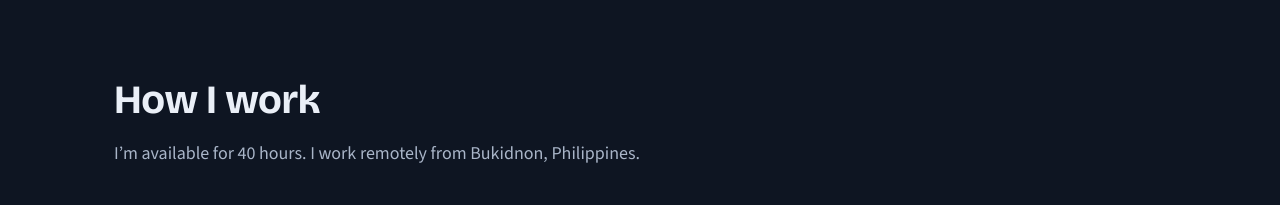
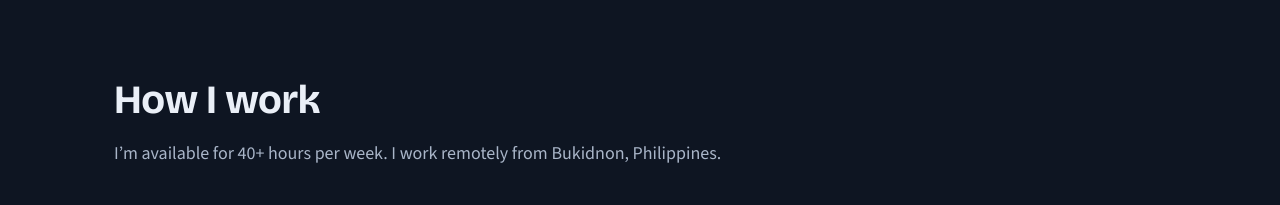
Before and after one commit to danilovillamora/danilovillamora.github.io, a plain HTML site: page index.html in a window 1280 px wide. Shown: the part 6220-6425 px from the top of the page. Drawn offline with nearby package versions, Linux system fonts and the light colour scheme.

Commit message:
Update index.html

```diff
--- a/index.html
+++ b/index.html
@@ -253,7 +253,7 @@ footer .wrap{display:flex;justify-content:space-between;flex-wrap:wrap;gap:16px}
   <section id="how" aria-labelledby="h-h">
     <div class="wrap">
       <h2 id="h-h" class="reveal">How I work</h2>
-      <p class="lead reveal">I’m available for 40 hours. I work remotely from Bukidnon, Philippines.</p>
+      <p class="lead reveal">I’m available for 40+ hours per week. I work remotely from Bukidnon, Philippines.</p>
       <ol class="steps">
         <li class="reveal"><h3>Intro call</h3><p>We talk through your tasks, tools and what a good week looks like.</p></li>
         <li class="reveal"><h3>Trial task</h3><p>I take on a small, real task so you can see my work first.</p></li>
```
